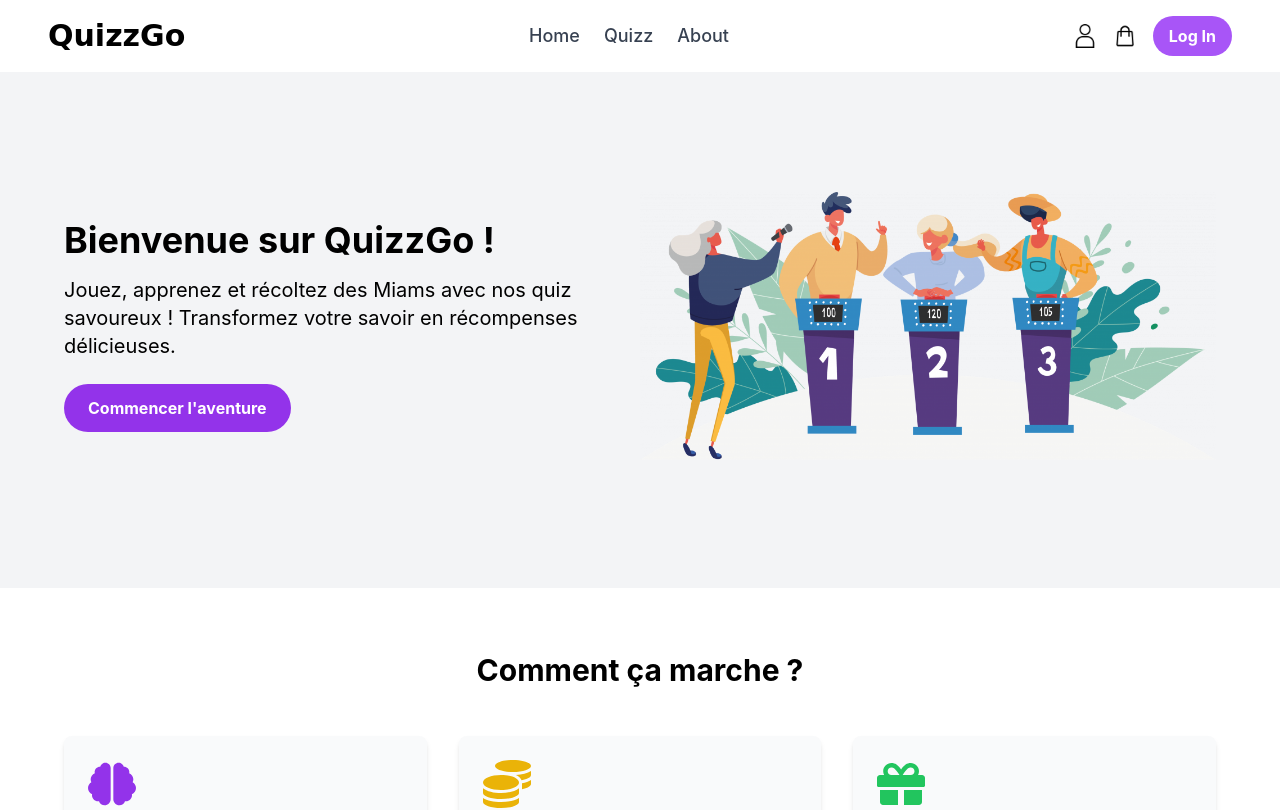
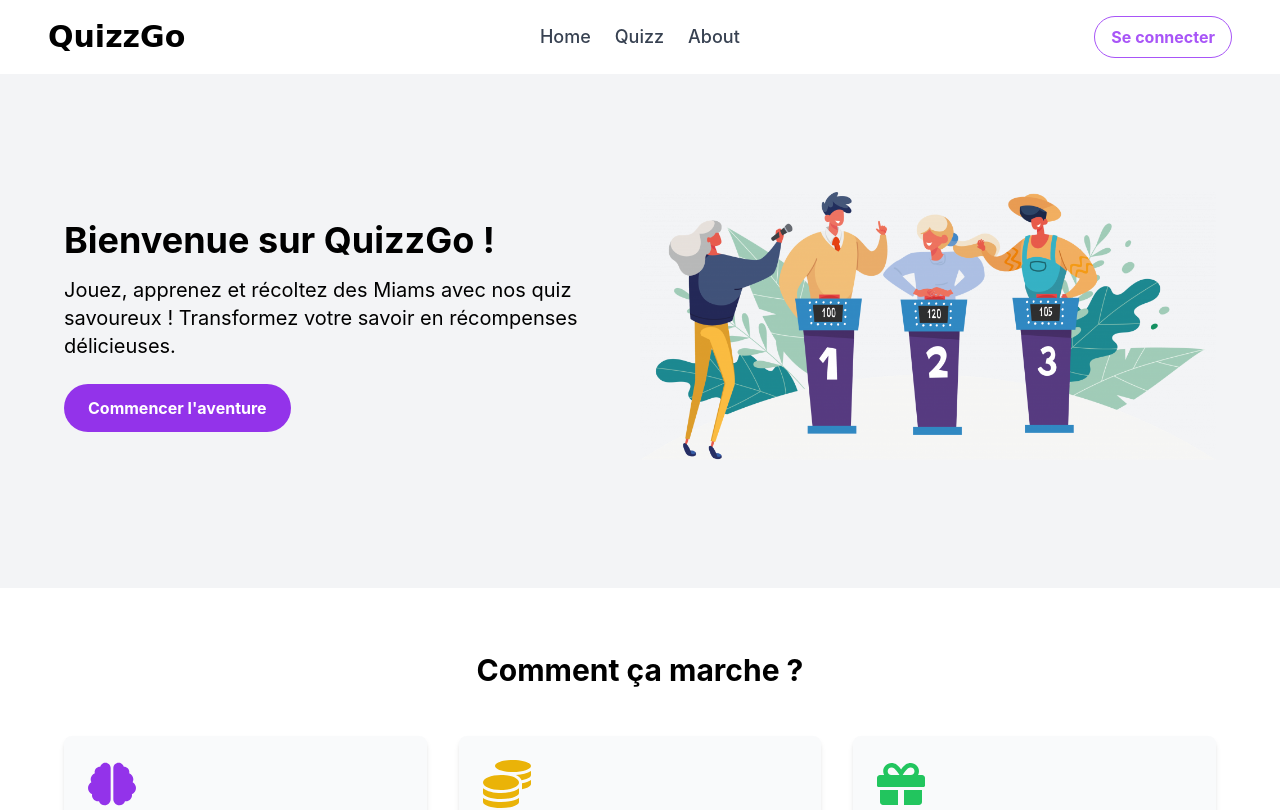
Before and after one commit to mathiascoutant/quizz, a React (Create React App) app in the folder front/: page / in a window 1280 px wide. Shown: the top 810 px of the page. Built offline with nearby package versions, Linux system fonts and the light colour scheme; the HTML template or start-up script is replaced by a standard one.

Commit message:
avancement

```diff
--- a/front/src/components/Header.js
+++ b/front/src/components/Header.js
@@ -1,16 +1,27 @@
-import React, { useState } from 'react';
-import { Link, NavLink } from 'react-router-dom';
-import userIcon from '../assets/userBlack.png';
-import cartIcon from '../assets/cart.png';
+import React, { useState, useEffect } from 'react';
+import { Link, NavLink, useNavigate } from 'react-router-dom';
+import { FaUser, FaCoins } from 'react-icons/fa';
 
 function Header() {
   const [isMenuOpen, setIsMenuOpen] = useState(false);
+  const [isLoggedIn, setIsLoggedIn] = useState(false);
+  const navigate = useNavigate();
+  const menuItems = ['Home', 'Quizz', 'About'];
+
+  useEffect(() => {
+    const token = localStorage.getItem('token');
+    setIsLoggedIn(!!token);
+  }, []);
 
   const toggleMenu = () => {
     setIsMenuOpen(!isMenuOpen);
   };
 
-  const menuItems = ['Home', 'Quizz', 'About'];
+  const handleLogout = () => {
+    localStorage.removeItem('token');
+    setIsLoggedIn(false);
+    navigate('/');
+  };
 
   return (
     <header className="fixed top-0 left-0 right-0 bg-white z-50">
@@ -26,8 +37,9 @@ function Header() {
           </svg>
         </button>
 
-        {/* Desktop menu */}
-        <nav className="hidden lg:flex space-x-6">
+        {/* Desktop menu - Now centered */}
+        <nav className="hidden lg:flex justify-center flex-grow">
+          <div className="flex space-x-6">
             {menuItems.map((item) => (
               <NavLink
                 key={item}
@@ -43,52 +55,81 @@ function Header() {
                 <span className="absolute bottom-0 left-0 w-0 h-0.5 bg-purple-500 group-hover:w-full transition-all duration-300"></span>
               </NavLink>
             ))}
+          </div>
         </nav>
 
         {/* User icons and login button */}
         <div className="hidden lg:flex items-center space-x-4">
-          <Link to="/profile">
-            <img src={userIcon} alt="Profil" className="w-6 h-6" />
+          {isLoggedIn ? (
+            <>
+              <Link to="/profile" className="text-gray-700 hover:text-purple-500">
+                <FaUser className="text-xl" />
               </Link>
-          <Link to="/profile">
-            <img src={cartIcon} alt="Profil" className="w-6 h-6" />
+              <Link to="/wallet" className="text-gray-700 hover:text-purple-500">
+                <FaCoins className="text-xl" />
               </Link>
-          <button className="bg-purple-500 hover:bg-purple-600 text-white font-bold py-2 px-4 rounded-3xl transition duration-300">
-            Log In
+              <button
+                onClick={handleLogout}
+                className="bg-purple-500 hover:bg-purple-600 text-white font-bold py-2 px-4 rounded-3xl transition duration-300"
+              >
+                Se déconnecter
               </button>
+            </>
+          ) : (
+            <button className="bg-transparent hover:bg-purple-100 text-purple-500 font-bold py-2 px-4 rounded-3xl transition duration-300 border border-purple-500 hover:border-purple-600">
+              Se connecter
+            </button>
+          )}
         </div>
       </div>
 
       {/* Mobile menu */}
       {isMenuOpen && (
         <div className="lg:hidden">
-          <nav className="flex flex-col items-center space-y-4 py-4 bg-white">
+          <div className="px-2 pt-2 pb-3 space-y-1 sm:px-3">
             {menuItems.map((item) => (
               <NavLink
                 key={item}
                 to={`/${item.toLowerCase()}`}
-                className={({ isActive }) => `
-                  text-lg font-medium
-                  ${isActive ? 'text-purple-500' : 'text-gray-700'}
-                  hover:text-purple-500 transition-colors duration-300
-                `}
-                onClick={() => setIsMenuOpen(false)}
+                className={({ isActive }) =>
+                  `block px-3 py-2 rounded-md text-base font-medium ${
+                    isActive ? 'bg-purple-500 text-white' : 'text-gray-700 hover:bg-purple-100 hover:text-purple-500'
+                  }`
+                }
               >
                 {item}
               </NavLink>
             ))}
-            <Link to="/profile" className="flex items-center space-x-2">
-              <img src={userIcon} alt="Profil" className="w-6 h-6" />
-              <span>Profile</span>
+            {isLoggedIn ? (
+              <>
+                <Link
+                  to="/profile"
+                  className="block px-3 py-2 rounded-md text-base font-medium text-gray-700 hover:bg-purple-100 hover:text-purple-500"
+                >
+                  Profile
                 </Link>
-            <Link to="/profile" className="flex items-center space-x-2">
-              <img src={cartIcon} alt="Cart" className="w-6 h-6" />
-              <span>Cart</span>
+                <Link
+                  to="/wallet"
+                  className="block px-3 py-2 rounded-md text-base font-medium text-gray-700 hover:bg-purple-100 hover:text-purple-500"
+                >
+                  Wallet
                 </Link>
-            <button className="bg-purple-500 hover:bg-purple-600 text-white font-bold py-2 px-4 rounded-3xl transition duration-300">
-              Log In
+                <button
+                  onClick={handleLogout}
+                  className="block w-full text-left px-3 py-2 rounded-md text-base font-medium bg-purple-500 text-white hover:bg-purple-600"
+                >
+                  Se déconnecter
                 </button>
-          </nav>
+              </>
+            ) : (
+              <Link
+                to="/login"
+                className="block px-3 py-2 rounded-md text-base font-medium bg-purple-500 text-white hover:bg-purple-600"
+              >
+                Se connecter
+              </Link>
+            )}
+          </div>
         </div>
       )}
     </header>
--- a/front/src/pages/HomePage.js
+++ b/front/src/pages/HomePage.js
@@ -2,8 +2,8 @@ import React from 'react';
 import Slider from 'react-slick';
 import "slick-carousel/slick/slick.css";
 import "slick-carousel/slick/slick-theme.css";
-import quizImage from '../assets/quizz-image.png'; // Assurez-vous d'avoir cette image dans vos assets
-import { FaBrain, FaCoins, FaGift } from 'react-icons/fa'; // Assurez-vous d'installer react-icons
+import quizImage from '../assets/quizz-image.png';
+import { FaBrain, FaCoins, FaGift } from 'react-icons/fa';
 
 function HomePage() {
   const testimonials = [
```
Lines whose indentation alone changed are shown as unchanged.
